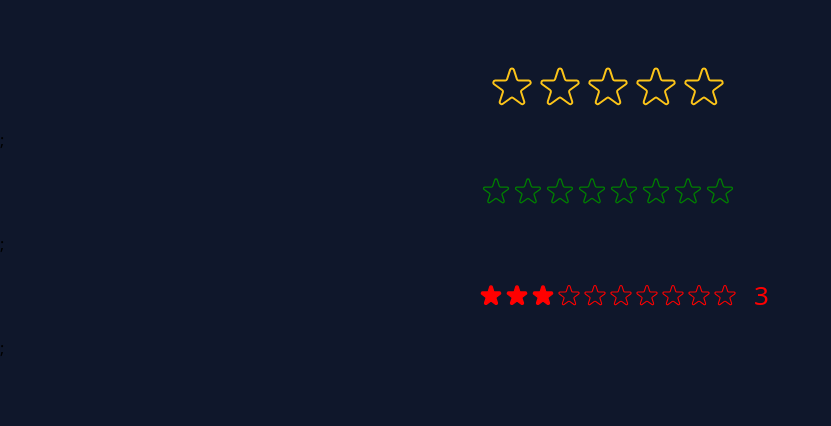
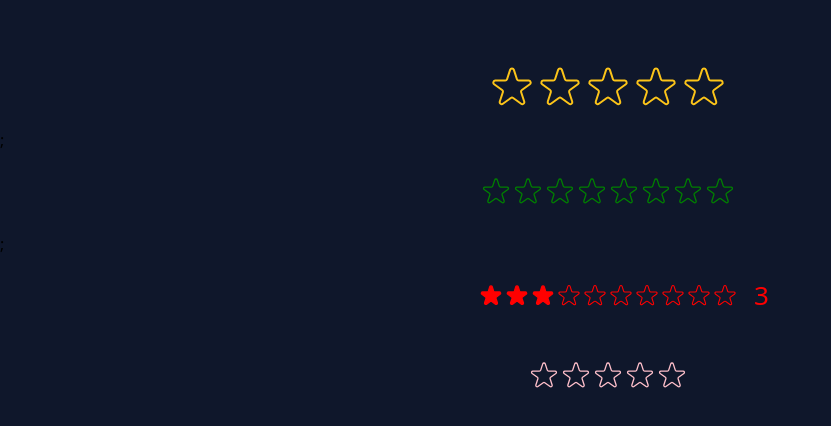
Before and after one commit to 01mehran/star-rating, a React (Vite) app: page / in a window 1280 px wide. Shown: the top 426 px of the page, without its empty margins (0-831 px from the left). Built offline with nearby package versions, Linux system fonts and the light colour scheme.

Commit message:
feat: add messages(bad,good..) instead of showing number.

```diff
--- a/src/App.tsx
+++ b/src/App.tsx
@@ -5,7 +5,13 @@ function App() {
     <div className="h-dvh bg-slate-900 w-full pt-12">
       <StarRating />;
       <StarRating color="green" maxRate={8} size={32} />;
-      <StarRating color="red" maxRate={10} size={26} defaultRate={3} />;
+      <StarRating color="red" maxRate={10} size={26} defaultRate={3} />
+      <StarRating
+        color="pink"
+        maxRate={5}
+        size={32}
+        messages={["Terrible", "Bad", "Okay", "Good", "Awesome"]}
+      />
     </div>
   );
 }
--- a/src/StarRating.tsx
+++ b/src/StarRating.tsx
@@ -6,6 +6,7 @@ type StarRatingProps = {
   color?: string;
   size?: number;
   defaultRate?: number;
+  messages?: string[];
 };
 
 function StarRating({
@@ -13,6 +14,7 @@ function StarRating({
   color = "#fcc419",
   size = 48,
   defaultRate = 0,
+  messages = [],
 }: StarRatingProps) {
   const [rating, setRating] = useState<number | null>(defaultRate);
   const [tempRating, setTempRating] = useState<number | null>(null);
@@ -41,7 +43,9 @@ function StarRating({
           className="text-3xl w-12 "
           style={{ color: color, minWidth: "20px", fontSize: `${size}px` }}
         >
-          {tempRating || rating || ""}
+          {messages.length === maxRate
+            ? messages[tempRating ? tempRating - 1 : (rating ?? 0) - 1]
+            : tempRating || rating || ""}
         </p>
       </div>
     </div>
```
